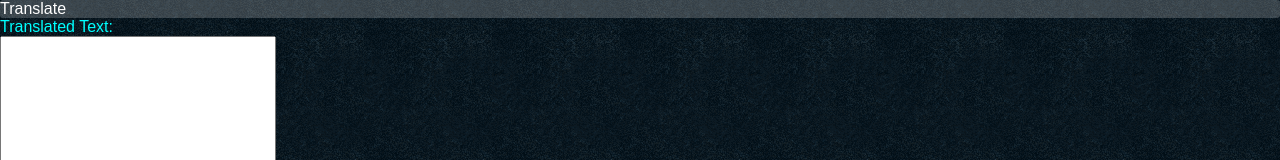
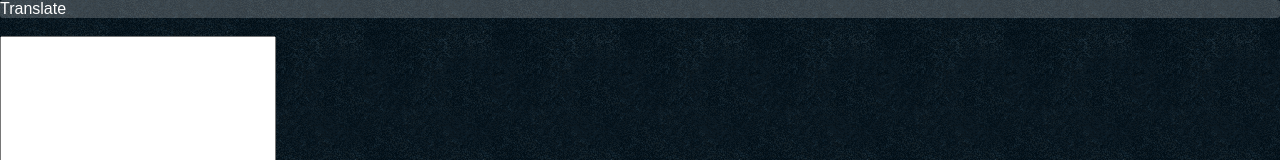
Before and after one commit to SolidBorn/solidborn.github.io, a plain HTML site: page index.html in a window 1280 px wide. Shown: the top 160 px of the page. Drawn offline with Linux system fonts and the light colour scheme; files whose address does not match are found by name.

Commit message:
Update index.html

```diff
--- a/index.html
+++ b/index.html
@@ -23,8 +23,7 @@
 <!-- The onload will call the "start" method in "script.js", this will the "appconfig.json" file -->
 <body class="nis" onload="start();">
 <form>
-<div class="button">Translate</div>
-	<font color="cyan">Translated Text:</font><br>
+<div class="button">Translate</div><br>
   <textarea style="width: 270px; height: 200px;" rows="30" cols="30" wrap="hard"></textarea><br>
 	<font color="yellow" style="font-size:12px">Made By: <a href="http://www.runeclan.com/clan/Grind_is_Real">Aeleos</a></font><br>
 	<font color="yellow" style="font-size:12px">Idea By: <a href="http://www.runeclan.com/clan/Grind_is_Real">Solid Born</a></font>
```
